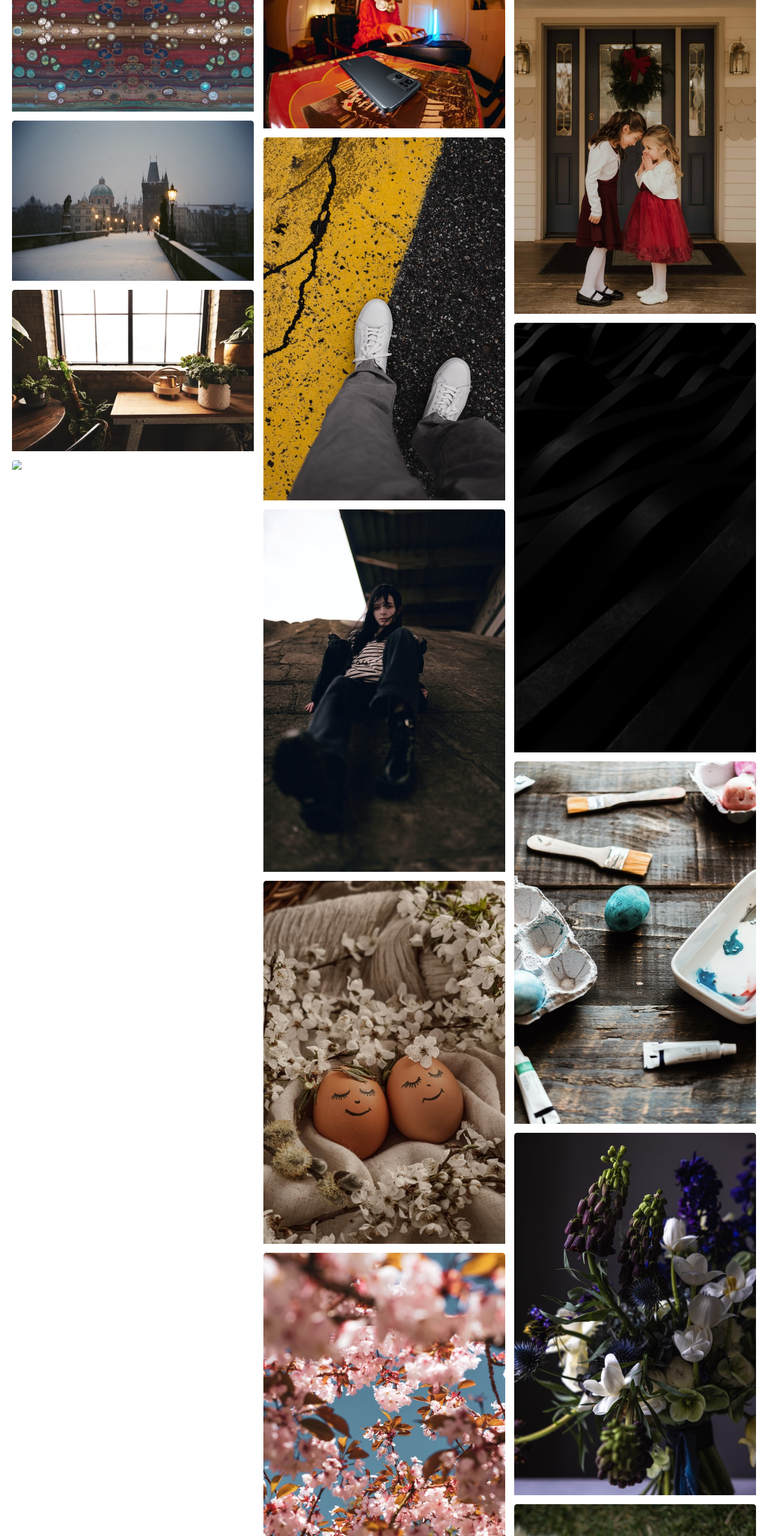
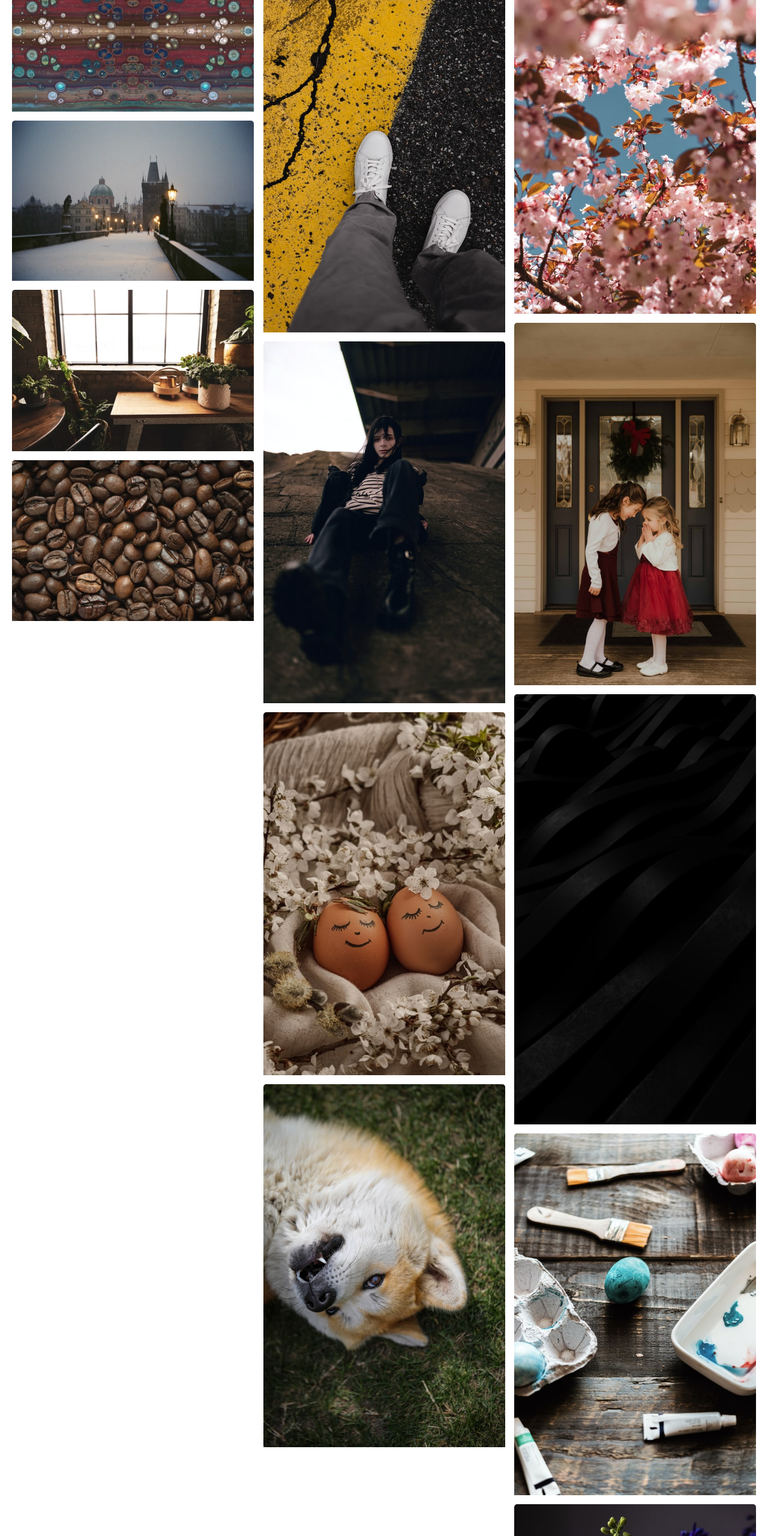
Before and after one commit to debajaniaiswarya4357/web-development, a plain HTML site: page index.html in a window 1280 px wide. Shown: the part 240-2800 px from the top of the page at 60% size. Drawn offline with Linux system fonts and the light colour scheme; files whose address does not match are found by name.

Commit message:
Update index.html

```diff
--- a/index.html
+++ b/index.html
@@ -12,28 +12,28 @@
     <div class="box">
 
       <div class="dream">
-         <img src="1.jpg">
-          <img src="3.jpg">
-           <img src="4.jpg">
-            <img src=".jpg">
+         <img src="file:///C:/Users/hp/Desktop/images/1.jpg">
+          <img src="file:///C:/Users/hp/Desktop/images/3.jpg">
+           <img src="file:///C:/Users/hp/Desktop/images/4.jpg">
+            <img src="file:///C:/Users/hp/Desktop/images/5.jpg">
 
       </div>
 
         <div class="dream">
-        <img src="6.jpg">
-         <img src="7.jpg">
-          <img src="8.jpg">
-           <img src="9.jpg">
-            <img src="10.jpg">
+        <img src=".file:///C:/Users/hp/Desktop/images/6.jpg">
+         <img src="file:///C:/Users/hp/Desktop/images/7.jpg">
+          <img src="file:///C:/Users/hp/Desktop/images/8.jpg">
+           <img src="file:///C:/Users/hp/Desktop/images/9.jpg">
+            <img src="file:///C:/Users/hp/Desktop/images/15.jpg">
 
       </div>
 
         <div class="dream">
-        <img src="11.jpg">
-         <img src="12.jpg">
-          <img src="13.jpg">
-           <img src="14.jpg">
-            <img src="15.jpg">
+        <img src="file:///C:/Users/hp/Desktop/images/10.jpg">
+         <img src="file:///C:/Users/hp/Desktop/images/11.jpg">
+          <img src="file:///C:/Users/hp/Desktop/images/12.jpg">
+           <img src="file:///C:/Users/hp/Desktop/images/13.jpg">
+            <img src="file:///C:/Users/hp/Desktop/images/14.jpg">
 
       </div>
 
```
